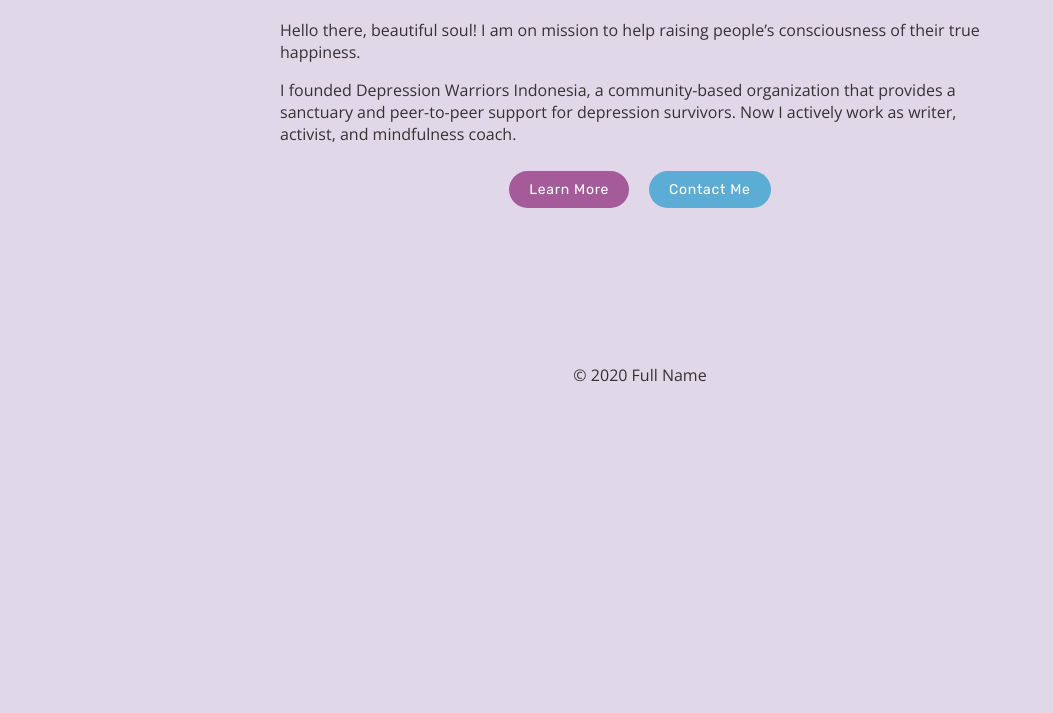
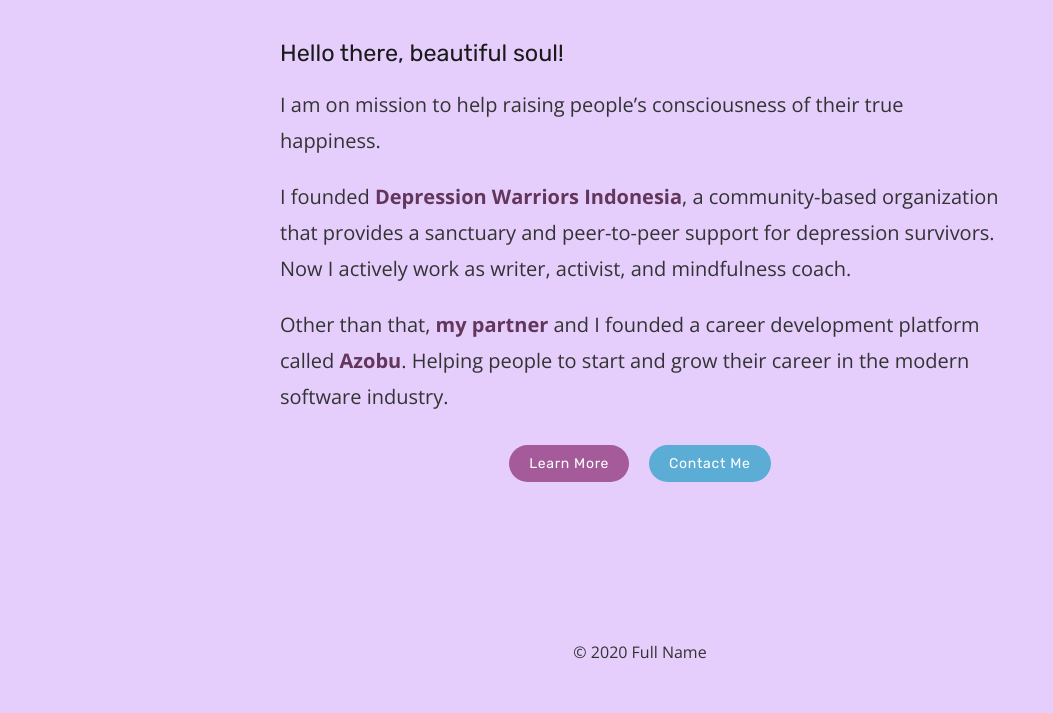
Before and after one commit to mayaasmara/mayaasmara-haidar, a plain HTML site: page index.html in a window 1280 px wide. Shown: the part 657-1370 px from the top of the page, without its empty margins (0-1053 px from the left). Before the commit the page ends 1089 px from the top, so only its background shows below. Drawn offline with nearby package versions, Linux system fonts and the light colour scheme.

Commit message:
Update home page

```diff
--- a/assets/styles/index.css
+++ b/assets/styles/index.css
@@ -8,7 +8,7 @@ html {
 body {
   margin: auto;
   color: #333;
-  background-color: hsla(270, 40%, 40%, 20%);
+  background-color: #e5cefc;
   max-width: 720px;
 }
 
@@ -26,10 +26,21 @@ h6 {
 
 p {
   font-family: 'Open Sans', sans-serif;
+  line-height: 1.8em;
 }
 
 a {
   text-decoration: none;
+  color: #63365c;
+}
+
+p a {
+  transition: all 0.2s;
+  font-weight: bold;
+}
+
+p a:hover {
+  opacity: 0.5;
 }
 
 .navigation {
@@ -92,7 +103,7 @@ a {
 }
 
 .content {
-  margin: 0;
+  margin: 50px 0;
 }
 
 .buttons {
@@ -131,6 +142,10 @@ a {
   background: #297aa3;
 }
 
+.intro {
+  font-size: 20px;
+}
+
 .paragraphs {
   margin: 0;
 }
@@ -152,6 +167,7 @@ a {
 }
 
 .post div {
+  background-color: #fff;
   border: 2px solid #c99cc2;
   border-radius: 5px;
   padding: 20px;
@@ -211,6 +227,7 @@ a {
   padding: 10px;
   border: 2px solid #c99cc2;
   border-radius: 5px;
+  font-size: 18px;
 }
 
 .contact-form .field textarea {
--- a/index.html
+++ b/index.html
@@ -19,21 +19,30 @@
 
     <header class="hero">
       <img src="/assets/images/mayaasmara.jpg" alt="Maya Asmara" />
-      <h1>Full Name</h1>
-      <h2>Title at Company</h2>
+      <h1>Maya Asmara</h1>
+      <h2>Writer and Content Creator</h2>
     </header>
 
     <main class="content">
-      <section>
+      <section class="intro">
+        <h3>Hello there, beautiful soul!</h3>
         <p>
-          Hello there, beautiful soul! I am on mission to help raising people’s
-          consciousness of their true happiness.
+          I am on mission to help raising people’s consciousness of their true
+          happiness.
         </p>
         <p>
-          I founded Depression Warriors Indonesia, a community-based
-          organization that provides a sanctuary and peer-to-peer support for
-          depression survivors. Now I actively work as writer, activist, and
-          mindfulness coach.
+          I founded
+          <a href="https://meetup.com/jakarta-depression-support-group"
+            >Depression Warriors Indonesia</a
+          >, a community-based organization that provides a sanctuary and
+          peer-to-peer support for depression survivors. Now I actively work as
+          writer, activist, and mindfulness coach.
+        </p>
+        <p>
+          Other than that, <a href="https://mhaidarhanif.com">my partner</a> and
+          I founded a career development platform called
+          <a href="https://azobu.com">Azobu</a>. Helping people to start and
+          grow their career in the modern software industry.
         </p>
       </section>
       <section class="buttons">
```
